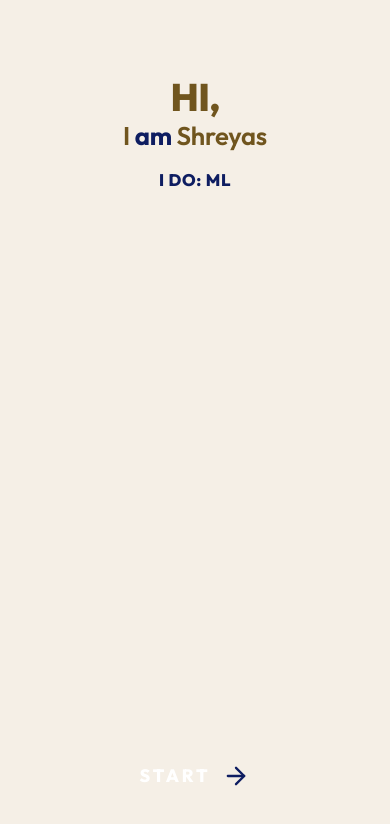
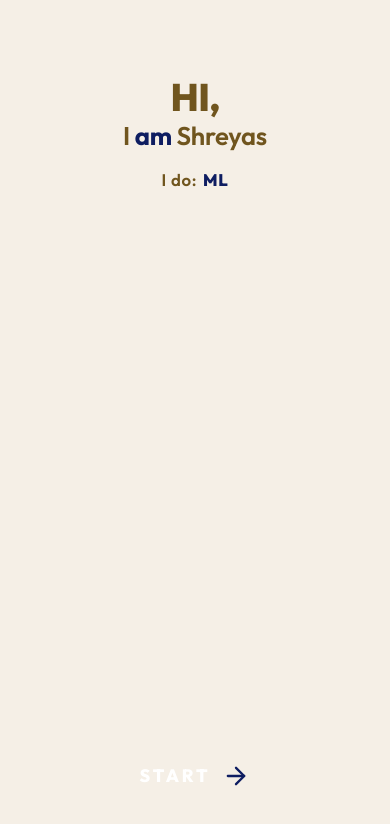
Before and after one commit to ShreyasN707/Portfolio-site, a React (Vite) app: page / in a window 390 px wide. Shown: the top 824 px of the page. Built offline with nearby package versions, Linux system fonts and the light colour scheme; no server answers.

Commit message:
style: set I do text to gold color on both desktop and mobile

```diff
--- a/src/App.jsx
+++ b/src/App.jsx
@@ -8,7 +8,7 @@ import AdminEditView from './components/AdminEditView';
 import { playHoverTick, playSelectClick, playAccessGranted } from './utils/audio';
 
 const DESKTOP_ROLES = ["ML", "DEV-OPS", "Photography", "Video-Editing"];
-const MOBILE_ROLES = ["I DO: ML", "I DO: DEV-OPS", "I DO: Photography", "I DO: Video-Editing"];
+const MOBILE_ROLES = ["I do: ML", "I do: DEV-OPS", "I do: Photography", "I do: Video-Editing"];
 const UPPER_GLYPHS = "ABCDEFGHIJKLMNOPQRSTUVWXYZ0123456789!@#$%^&*";
 const LOWER_GLYPHS = "abcdefghijklmnopqrstuvwxyz0123456789!@#$%^&*";
 
@@ -89,7 +89,12 @@ export default function App() {
 
     const currentRoles = isMobile ? MOBILE_ROLES : DESKTOP_ROLES;
     const targetText = currentRoles[roleIndex % currentRoles.length];
-    let iteration = 0;
+
+    // Check if targetText has a prefix like "I do: "
+    const prefixMatch = targetText.match(/^(I do:\s*|I DO:\s*)/i);
+    const prefixLen = prefixMatch ? prefixMatch[0].length : 0;
+
+    let iteration = prefixLen;
     setIsScrambling(true);
 
     if (intervalRef.current) clearInterval(intervalRef.current);
@@ -99,6 +104,7 @@ export default function App() {
         targetText
           .split('')
           .map((char, idx) => {
+            if (idx < prefixLen) return targetText[idx];
             if (idx < iteration) return targetText[idx];
             if (char === ' ') return ' ';
             const glyphs = char >= 'a' && char <= 'z' ? LOWER_GLYPHS : UPPER_GLYPHS;
@@ -194,7 +200,18 @@ export default function App() {
                       <span
                         className={`role-text ${isScrambling ? 'scrambling' : 'resolved'}`}
                       >
-                        {scrambledRole}
+                        {(() => {
+                          const match = scrambledRole.match(/^(I do:\s*|I DO:\s*)(.*)/i);
+                          if (match) {
+                            return (
+                              <>
+                                <span className="role-do-prefix">{match[1]}</span>
+                                <span className="role-do-val">{match[2]}</span>
+                              </>
+                            );
+                          }
+                          return scrambledRole;
+                        })()}
                       </span>
                     </div>
                   </div>
--- a/src/index.css
+++ b/src/index.css
@@ -361,12 +361,23 @@ body {
 .do-label {
   font-family: var(--font-sf-mono);
   font-size: clamp(1.45rem, 2.6vw, 2.2rem);
-  color: var(--text-secondary);
+  color: var(--gold) !important;
   font-weight: 600;
   letter-spacing: 0.02em;
   white-space: nowrap;
   flex-shrink: 0;
   line-height: 1.2;
+}
+
+.role-do-prefix {
+  color: var(--gold) !important;
+  font-weight: 600;
+  margin-right: 6px;
+  display: inline-block;
+}
+
+.role-do-val {
+  display: inline-block;
 }
 
 .role-viewport {
@@ -678,6 +689,17 @@ body {
     text-align: center;
   }
 
+  .role-do-prefix {
+    color: var(--gold) !important;
+    font-weight: 600;
+    margin-right: 6px;
+    display: inline-block;
+  }
+
+  .role-do-val {
+    display: inline-block;
+  }
+
   .role-text {
     font-family: var(--font-sf-mono);
     font-size: clamp(1.05rem, 3.8vw, 1.25rem);
```
